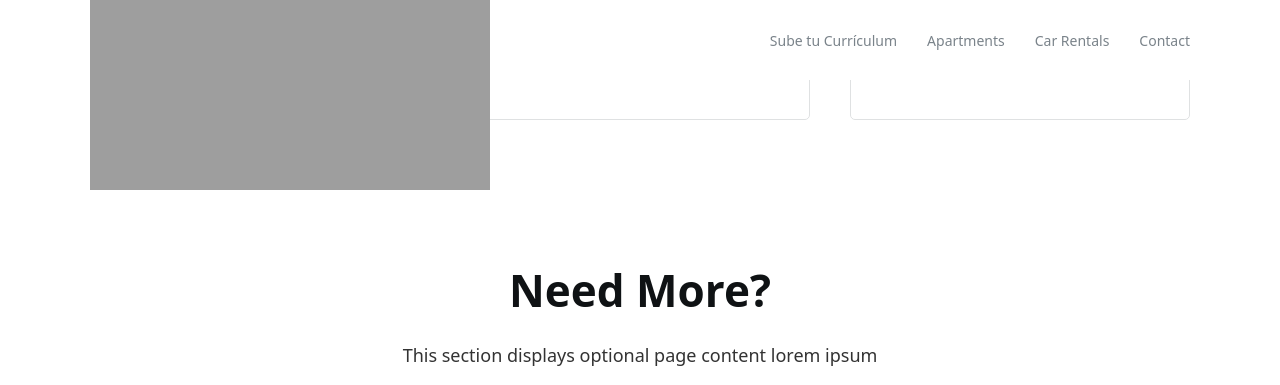
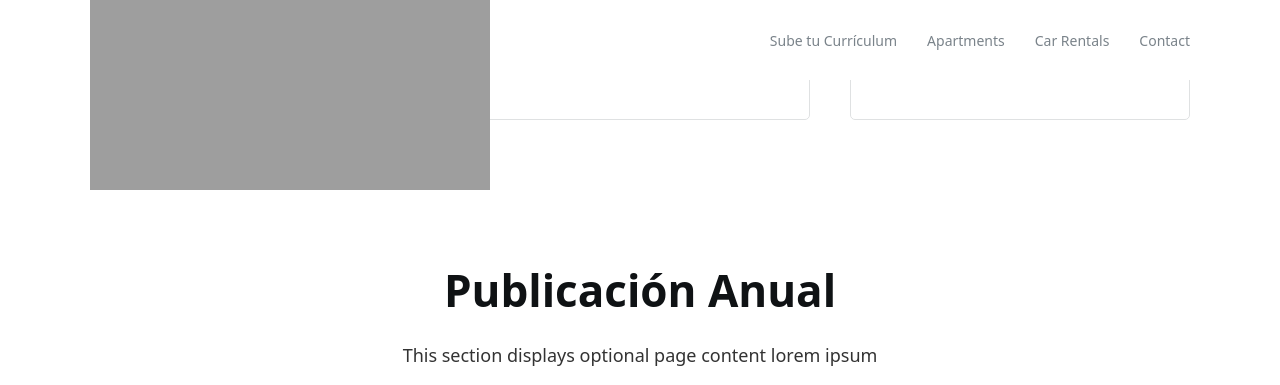
Before and after one commit to jelmii/jelmii.github.io, a Jekyll site: the page built from index.md, in a window 1280 px wide and 900 px high, scrolled down 956 px, cut to the strip 0-385 px from the top of the window. Built offline with Jekyll 4.4.1, drawn with Linux system fonts in a browser that asks for light colours.

Commit message:
Update index.md

```diff
--- a/index.md
+++ b/index.md
@@ -10,7 +10,7 @@ categories:
     title: Nuestros Servicios
     subtitle: Te hacemos visibles 365 dias al año, tu Curriculum estara disponible para que cualquier empresa descubra tu talento.
 section:
-    title: Need More?
+    title: Publicación Anual
     subtitle: This section displays optional page content lorem ipsum
 cta:
     title: Didn't find an answer to your question?
```
